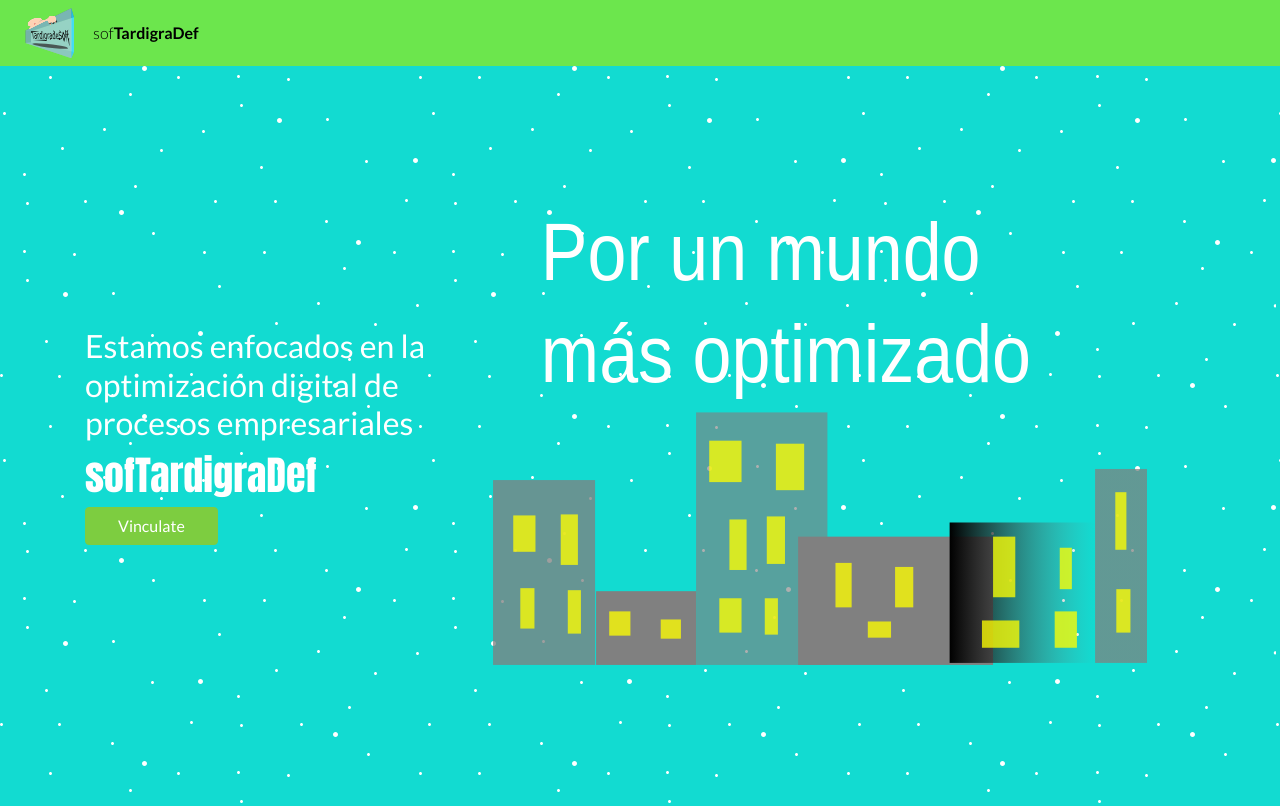
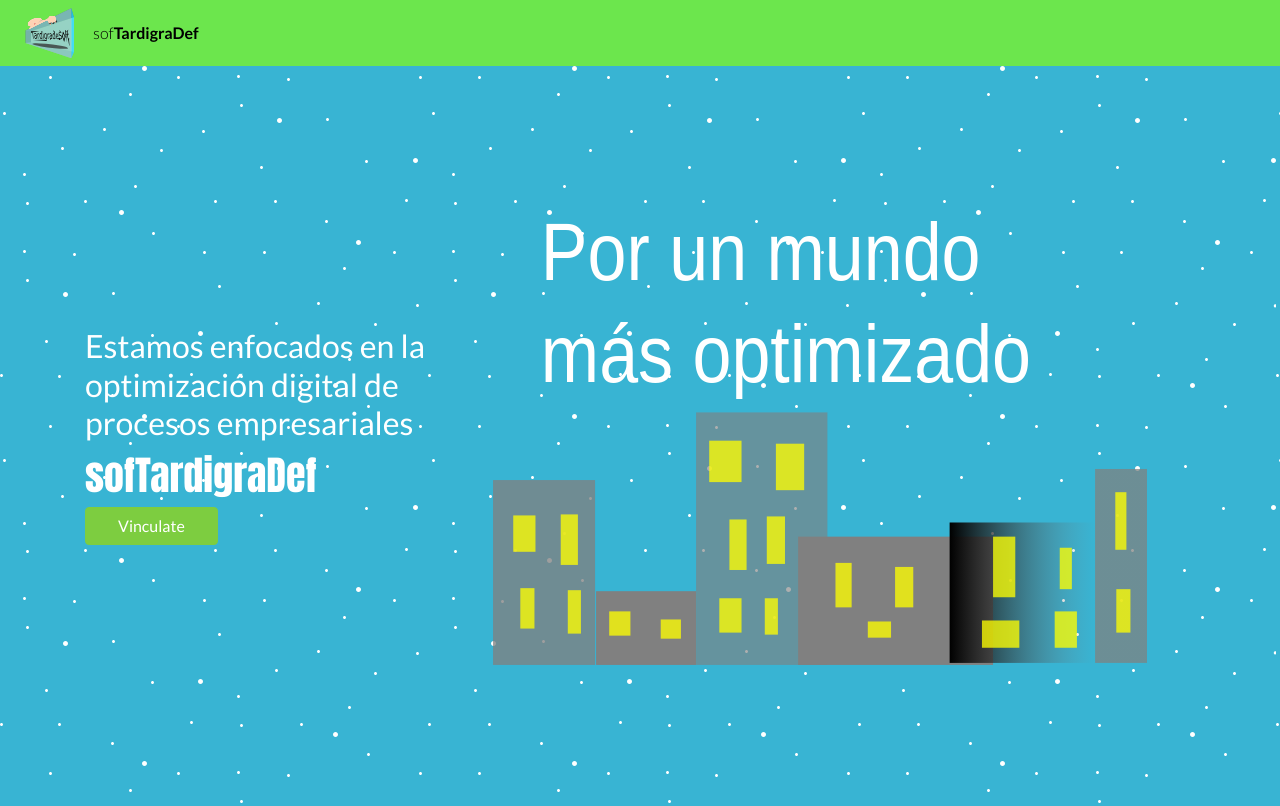
Before and after one commit to yokarp/OptimizeApp, a React (Create React App) app: page / in a window 1280 px wide. Built offline with nearby package versions, Linux system fonts and the light colour scheme.

Commit message:
Cambio de colores Home

```diff
--- a/src/pages/BadgeNew.js
+++ b/src/pages/BadgeNew.js
@@ -1,7 +1,6 @@
 import React from 'react';
 
 import './styles/BadgeNew.css';
-import header from '../images/Tardigrade-logo.svg';
 import Badge from '../components/Badge';
 import BadgeForm from '../components/BadgeForm';
 
--- a/src/pages/Badges.js
+++ b/src/pages/Badges.js
@@ -2,8 +2,6 @@
 import { Link } from 'react-router-dom';
 
 import './styles/Badges.css';
-import confLogo from '../images/Tardigrade-logo.svg';
-import BadgesList from '../components/BadgesList';
 
 class Badges extends React.Component {
   constructor(props) {
--- a/src/pages/styles/BadgeNew.css
+++ b/src/pages/styles/BadgeNew.css
@@ -1,7 +1,7 @@
 .BadgeNew__hero {
   width: 100%;
   padding: 2rem 0;
-  background: url('../../images/stars.svg'), #1B1B25;
+  background: url('../../images/stars.svg'), rgb(56, 180, 211);
   background-repeat: repeat;
   margin-bottom: 1rem;
   color: #ffffff;
--- a/src/pages/styles/Badges.css
+++ b/src/pages/styles/Badges.css
@@ -1,7 +1,7 @@
 .Badges__hero {
   width: 100%;
   padding: 2rem 0;
-  background: url('../../images/stars.svg'), #1B1B25;
+  background: url('../../images/stars.svg'), rgb(56, 180, 211);
   background-repeat: repeat;
   margin-bottom: 1rem;
 }
--- a/src/pages/styles/Home.css
+++ b/src/pages/styles/Home.css
@@ -1,7 +1,7 @@
 .Home {
   width: 100%;
   min-height: calc(100vh - 60px);
-  background: url('../../images/stars.svg'), rgb(18, 219, 209);
+  background: url('../../images/stars.svg'), rgb(56, 180, 211);
   background-repeat: repeat;
 
   color: #ffffff;
```
